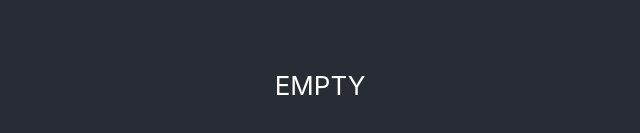
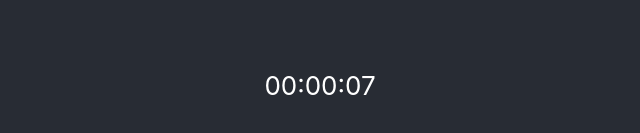
Before and after one commit to Tabalamari/test-task_itop1000, a React (Create React App) app: page / in a window 1280 px wide. Shown: the part 315-448 px from the top of the page, without its empty margins (320-960 px from the left). Built offline with nearby package versions, Linux system fonts and the light colour scheme.

Commit message:
just timer on rxjs interval

```diff
--- a/package.json
+++ b/package.json
@@ -9,6 +9,7 @@
     "react": "^17.0.2",
     "react-dom": "^17.0.2",
     "react-scripts": "5.0.0",
+    "rxjs": "^7.4.0",
     "web-vitals": "^2.1.2"
   },
   "scripts": {
--- a/src/App.js
+++ b/src/App.js
@@ -1,13 +1,28 @@
 import './App.css';
+import { useState, useEffect } from 'react';
+import { interval } from 'rxjs';
+
 
 function App() {
+    const [seconds, setSeconds] = useState(0);
+    const [status, setStatus] = useState("start")
+
+
+    useEffect(() => {
+        interval(1000).subscribe(() => {
+            setSeconds(val => val + 1000)
+        });
+
+    }, [status]);
+
     return (
         <div className="App">
             <header className="App-header">
-        EMPTY
+                <span>{new Date(seconds).toISOString().slice(11, 19)}</span>
             </header>
         </div>
     );
 }
 
+
 export default App;
```
Also changed, not shown: 1 other file (tests, documents, lock files or other folders). Lines whose indentation alone changed are shown as unchanged.
